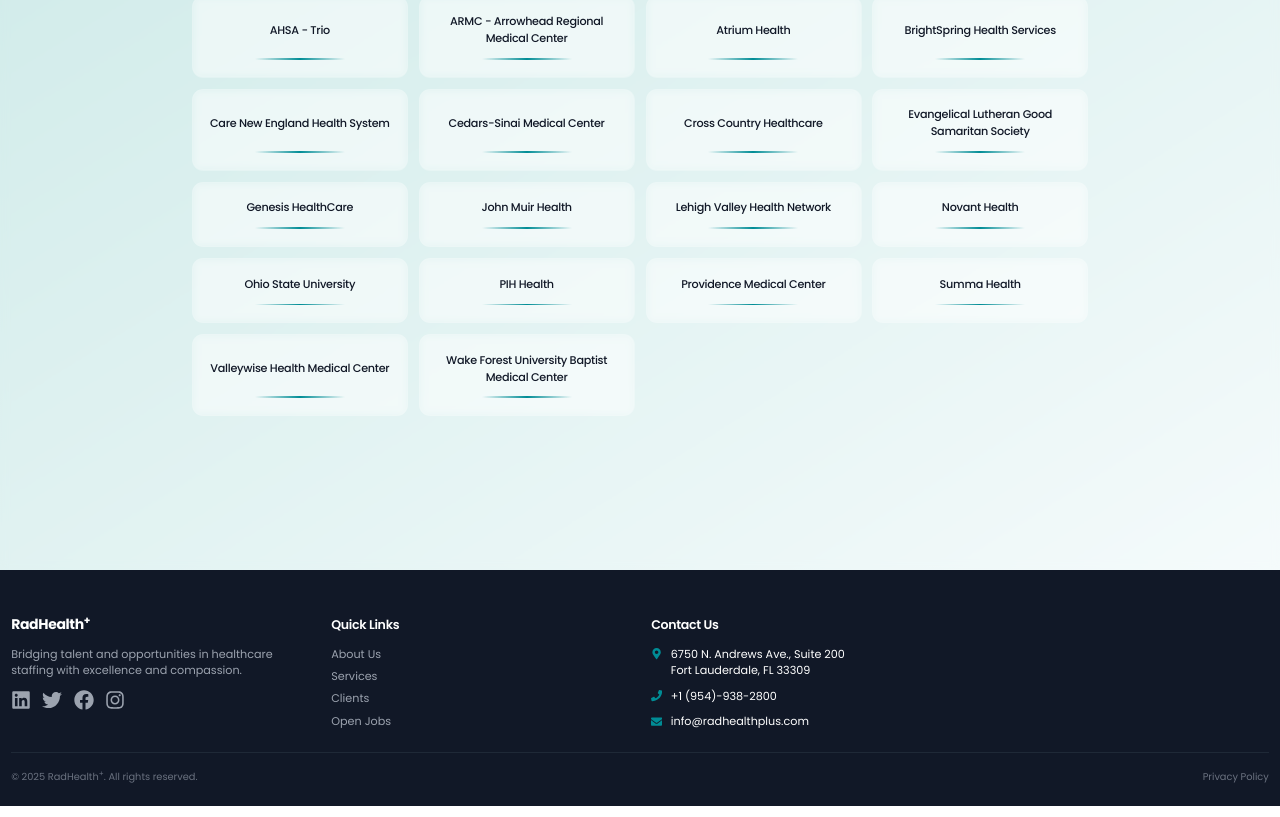
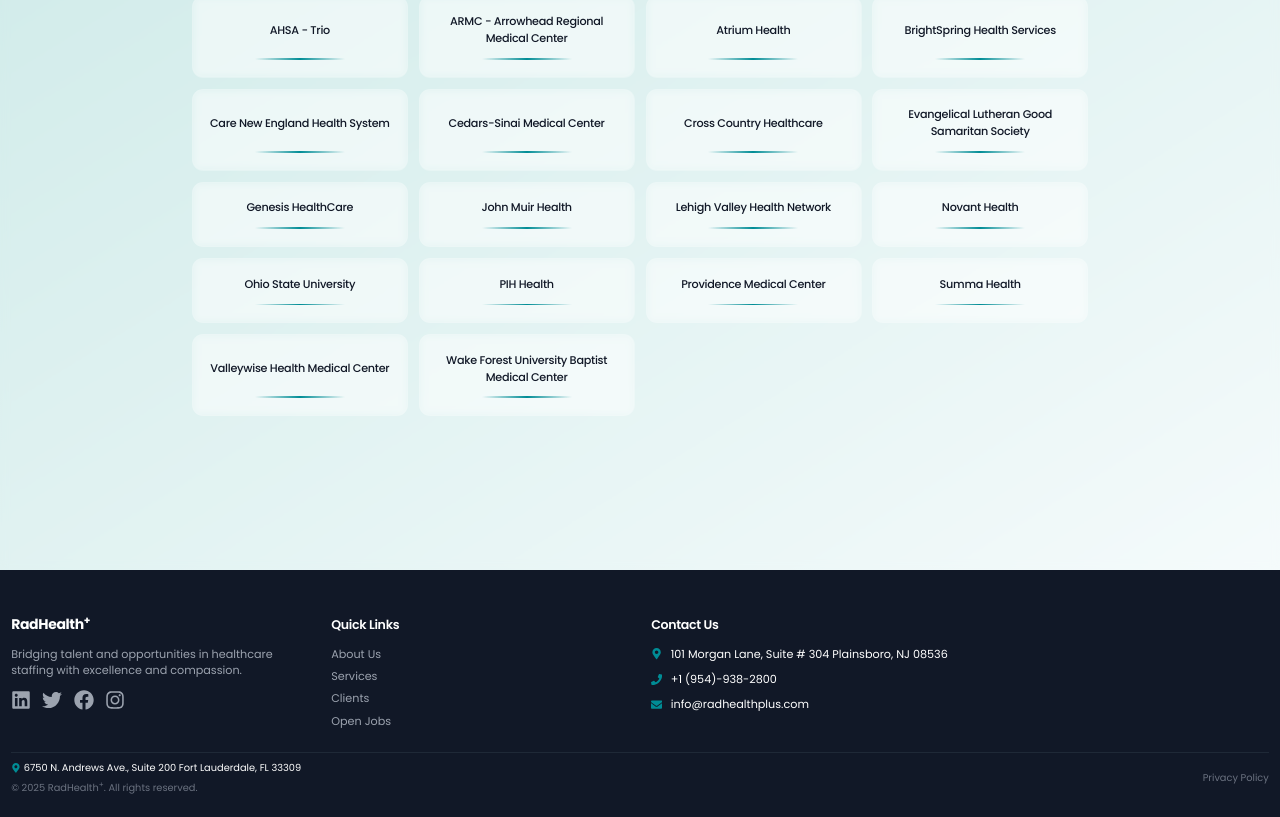
Before and after one commit to IMVinayaka/radhealth, a Next.js app: page /clients in a window 1280 px wide. Shown: the part 230-1047 px from the top of the page. Built offline with nearby package versions, Linux system fonts and the light colour scheme.

Commit message:
new changes

```diff
--- a/app/careers/page.tsx
+++ b/app/careers/page.tsx
@@ -1,6 +1,6 @@
 'use client';
 
-import React, { useRef } from 'react'
+import React, { useRef, useState } from 'react'
 import { motion, useScroll } from 'framer-motion';
 
 // Import all icons
@@ -27,9 +27,11 @@
 import ultrasoundTechIcon from '../assets/images/rad_health_icons/Ultrasound_Tech.svg';
 import Image from 'next/image';
 import Link from 'next/link';
+import { useRouter } from 'next/navigation';
 
 
 const CareersPage = () => {
+    const router = useRouter();
     // Parallax effects
     const targetRef = useRef<HTMLDivElement>(null);
     const { scrollYProgress } = useScroll({
@@ -60,11 +62,16 @@
     { icon: ultrasoundTechIcon, title: 'Ultrasound Tech / Sonographer & Vascular Tech' },
   ];
 
+  const [dontShow] = useState(false);
+  if(!dontShow){
+    router.push('/open-jobs');
+  }
+
   return (
 
     <section id="about-values" className="min-h-screen  section bg-white/50 backdrop-blur-sm py-20 mt-24">
 
-      <div   className='flex items-end justify-end mx-24' >
+      {/* <div   className='flex items-end justify-end mx-24' >
         <Link className="max-w-max  bg-primary hover:bg-primary-dark text-white font-medium py-3 px-6 rounded-lg transition-colors" href="/open-jobs">Open Jobs</Link>
       </div>
       <div className="container mx-auto px-4">
@@ -115,7 +122,7 @@
             </motion.div>
           ))}
         </div>
-      </div>
+      </div> */}
     </section>
   )
 }
--- a/app/components/Footer.tsx
+++ b/app/components/Footer.tsx
@@ -39,7 +39,7 @@
               <li><Link href="/about-us" className="text-gray-400 hover:text-white transition-colors">About Us</Link></li>
               <li><Link href="/solutions" className="text-gray-400 hover:text-white transition-colors">Services</Link></li>
               <li><Link href="/clients" className="text-gray-400 hover:text-white transition-colors">Clients</Link></li>
-              <li><Link href="/careers" className="text-gray-400 hover:text-white transition-colors">Open Jobs</Link></li>
+              <li><Link href="/open-jobs" className="text-gray-400 hover:text-white transition-colors">Open Jobs</Link></li>
               {/* <li><Link href="/contact" className="text-gray-400 hover:text-white transition-colors">Contact Us</Link></li> */}
             </ul>
           </div>
@@ -51,8 +51,8 @@
               <li className="flex items-start">
                 <FaMapMarkerAlt className="mt-1 mr-3 text-primary" />
                 <div>
-                  <p>6750 N. Andrews Ave., Suite 200</p>
-                  <p>Fort Lauderdale, FL 33309</p>
+                  <p> 101 Morgan Lane, Suite # 304 Plainsboro, NJ 08536</p>
+
                 </div>
               </li>
               <li className="flex items-center">
@@ -71,8 +71,9 @@
         </div>
 
         {/* Copyright */}
-        <div className="border-t border-gray-800 pt-6 flex flex-col md:flex-row justify-between items-center">
+        <div className="border-t border-gray-800 pt-3 flex flex-col md:flex-row justify-between items-center">
           <p className="text-gray-500 text-sm mb-4 md:mb-0">
+          <p className='text-white flex items-center justify-start mb-2'>   <FaMapMarkerAlt className=" mr-1 text-primary" /> 6750 N. Andrews Ave., Suite 200 Fort Lauderdale, FL 33309</p>
             &copy; {currentYear} RadHealth<sup>+</sup>. All rights reserved.
           </p>
           <div className="flex space-x-6">
--- a/app/components/Navigation.tsx
+++ b/app/components/Navigation.tsx
@@ -13,7 +13,7 @@
   { name: 'About', href: '/about-us' },
   { name: 'Services', href: '/solutions' },
   { name: 'Clients', href: '/clients' },
-  { name: 'Careers', href: '/careers' },
+  { name: 'Careers', href: '/open-jobs' },
 ];
 
 export default function Navigation() {
--- a/app/open-jobs/page.tsx
+++ b/app/open-jobs/page.tsx
@@ -248,11 +248,11 @@
                               },10)
                           }}
                         >
-                          <div className="py-4 px-3">
+                          <div className="py-3 flex items-center justify-start px-3">
                             <div className="flex justify-between items-start overflow-hidden truncate ellipsis">
-                              <div className='flex items-center gap-3'>
-                                <h3   title={job.JobTitle} className="text-md max-w-max ellipsis truncate font-[500] text-gray-900 mb-1">{job.JobTitle},</h3>
-                                <p title={job.location} className="text-primary ellipsis truncate text-sm font-[400] mb-2">{job.location}</p>
+                              <div className='flex items-center justify-start gap-3'>
+                                <h3   title={job.JobTitle} className="text-md max-w-max ellipsis truncate font-[500] text-gray-900 ">{job.JobTitle},</h3>
+                                <h4 title={job.location} className="text-primary ellipsis truncate text-sm font-[400] ">{job.location}</h4>
                               </div>
                               {/* <span className="inline-flex items-center px-3 py-1 rounded-full text-sm font-medium bg-primary/10 text-primary">
                       {job.type}
```
